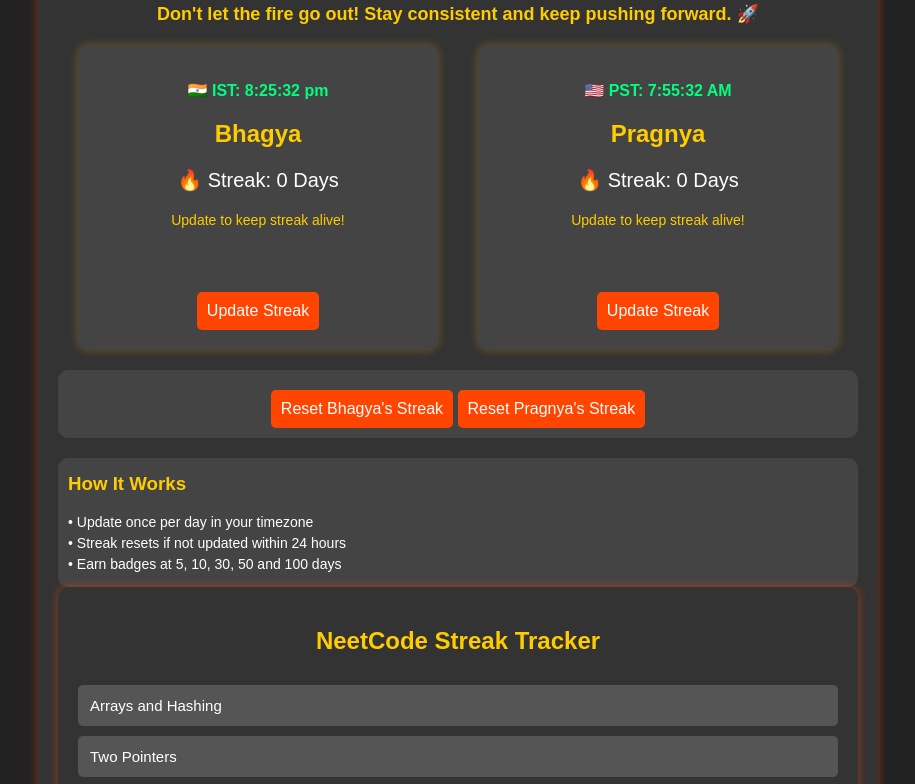
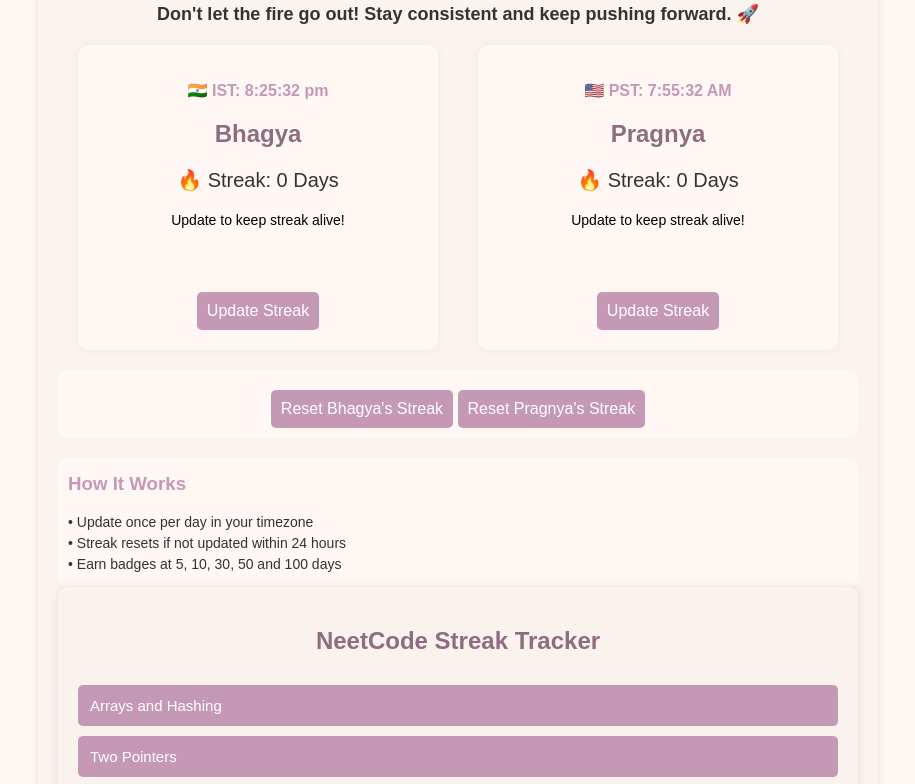
Before and after one commit to bhagyashree-j/streak-tracker, a plain HTML site: page index.html in a window 1280 px wide. Shown: the part 114-898 px from the top of the page, without its empty margins (182-1097 px from the left). Drawn offline with nearby package versions, Linux system fonts and the light colour scheme.

Commit message:
Update styles.css

```diff
--- a/styles.css
+++ b/styles.css
@@ -1,8 +1,8 @@
 body {
     font-family: Arial, sans-serif;
     text-align: center;
-    background-color: #222;
-    color: white;
+    background-color: #FFF7F3;
+    color: #333333;
     margin: 0;
     padding: 20px;
     overflow-x: hidden;
@@ -11,24 +11,26 @@ body {
 .container {
     max-width: 800px;
     margin: auto;
-    background: #333;
+    background: #fbf2edda;
     padding: 20px;
     border-radius: 10px;
-    box-shadow: 0 0 10px rgba(255, 69, 0, 0.5);
+    box-shadow: 0 0 10px rgba(0, 0, 0, 0.1);
 }
 
 h1 {
-    color: #ff4500;
+    color: #8e6c82;
+    /* color: #E6B2BA; */
     margin-bottom: 10px;
 }
 
 h2 {
-    color: #ffcc00;
+    color: #8e6c82;
+    /* color: #E6B2BA; */
 }
 
 .motivation {
     font-size: 18px;
-    color: #ffcc00;
+    /* color: #C599B6; */
     font-weight: bold;
     margin-bottom: 20px;
 }
@@ -40,17 +42,17 @@ h2 {
 }
 
 .user {
-    background: #444;
+    background: #FFF7F3;
     padding: 20px;
     border-radius: 10px;
     width: 40%;
-    box-shadow: 0 0 10px rgba(255, 165, 0, 0.3);
+    box-shadow: 0 0 10px rgba(0, 0, 0, 0.05);
 }
 
 .clock {
     font-size: 16px;
     font-weight: bold;
-    color: #00ff7f;
+    color: #C599B6;
     margin-bottom: 10px;
 }
 
@@ -61,12 +63,13 @@ h2 {
 
 .status {
     font-size: 14px;
-    color: #ffcc00;
+    color: #000;
     margin-top: 10px;
 }
 
 button {
-    background-color: #ff4500;
+    /* background-color: #C599B6; */
+    background-color: #C599B6;
     color: white;
     border: none;
     padding: 10px;
@@ -74,11 +77,11 @@ button {
     font-size: 16px;
     border-radius: 5px;
     margin-top: 10px;
-    transition: transform 0.2s ease-in-out;
+    transition: background-color 0.2s ease-in-out;
 }
 
 button:hover {
-    background-color: #ff5733;
+    background-color: #A87F98;
 }
 
 button:active {
@@ -91,8 +94,8 @@ button:active {
 }
 
 .achievement-badge {
-    background: #ffcc00;
-    color: #222;
+    background: #E6B2BA;
+    color: white;
     padding: 5px;
     margin: 5px 0;
     font-weight: bold;
@@ -108,20 +111,20 @@ button:active {
 .admin-controls {
     margin-top: 20px;
     padding: 10px;
-    background: #444;
+    background: #FFF7F3;
     border-radius: 10px;
 }
 
 .info-section {
     margin-top: 20px;
     padding: 10px;
-    background: #444;
+    background: #FFF7F3;
     border-radius: 10px;
     text-align: left;
 }
 
 .info-section h3 {
-    color: #ffcc00;
+    color: #C599B6;
     margin-top: 5px;
 }
 
@@ -133,14 +136,14 @@ button:active {
 /* Problem Tracker Styles */
 .problem-tracker {
     margin-top: 30px;
-    background: #444;
+    background: #FFF7F3;
     padding: 20px;
     border-radius: 10px;
     text-align: left;
 }
 
 .collapsible {
-    background-color: #555;
+    background-color: #C599B6;
     color: white;
     cursor: pointer;
     padding: 12px;
@@ -154,14 +157,14 @@ button:active {
 }
 
 .active, .collapsible:hover {
-    background-color: #666;
+    background-color: #A87F98;
 }
 
 .content {
     padding: 0 18px;
     display: none;
     overflow: hidden;
-    background-color: #3a3a3a;
+    background-color: #f0e9e5;
     border-radius: 0 0 5px 5px;
 }
 
@@ -172,7 +175,7 @@ button:active {
 
 .content li {
     padding: 8px 0;
-    border-bottom: 1px solid #444;
+    border-bottom: 1px solid #E6B2BA;
 }
 
 .content li:last-child {
```
